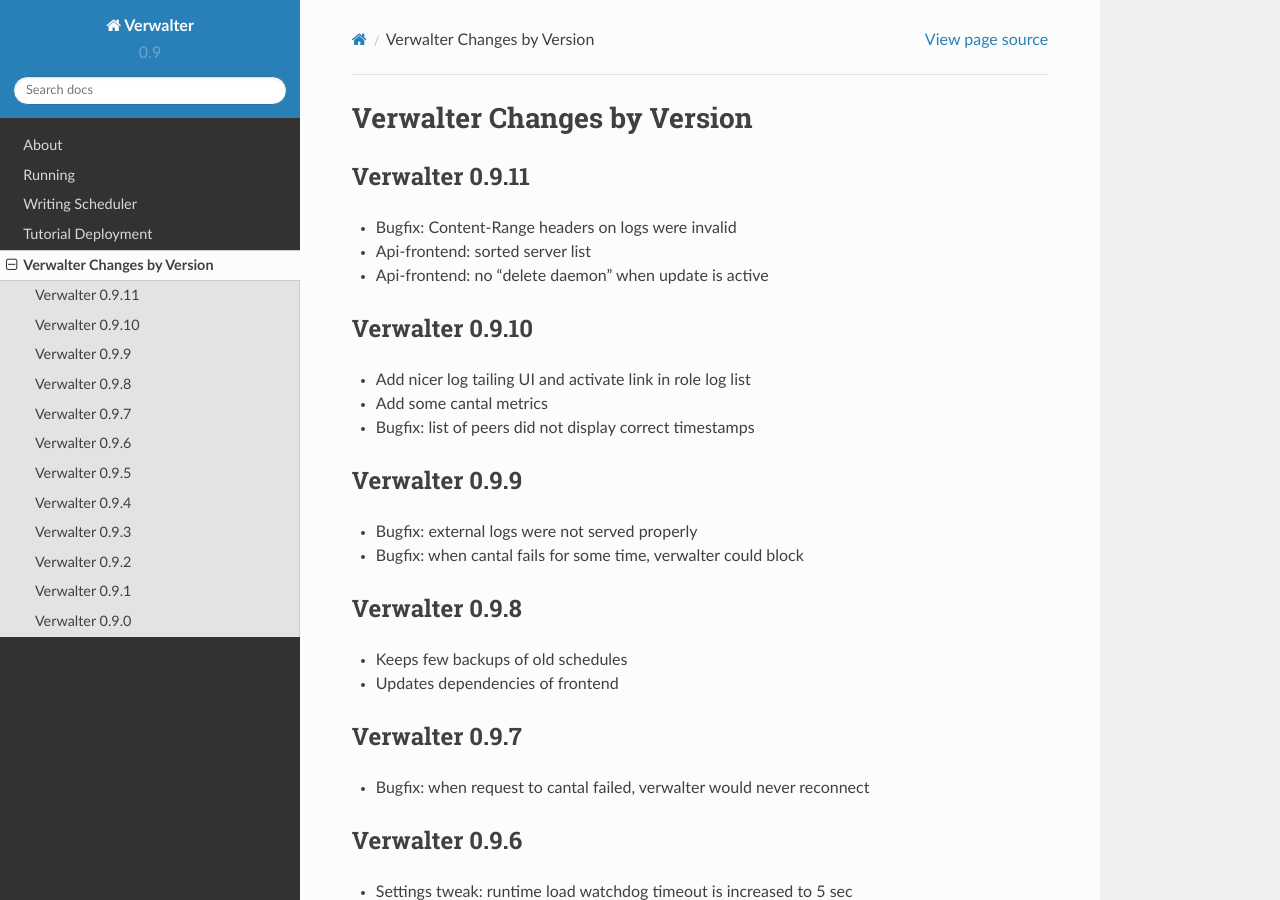
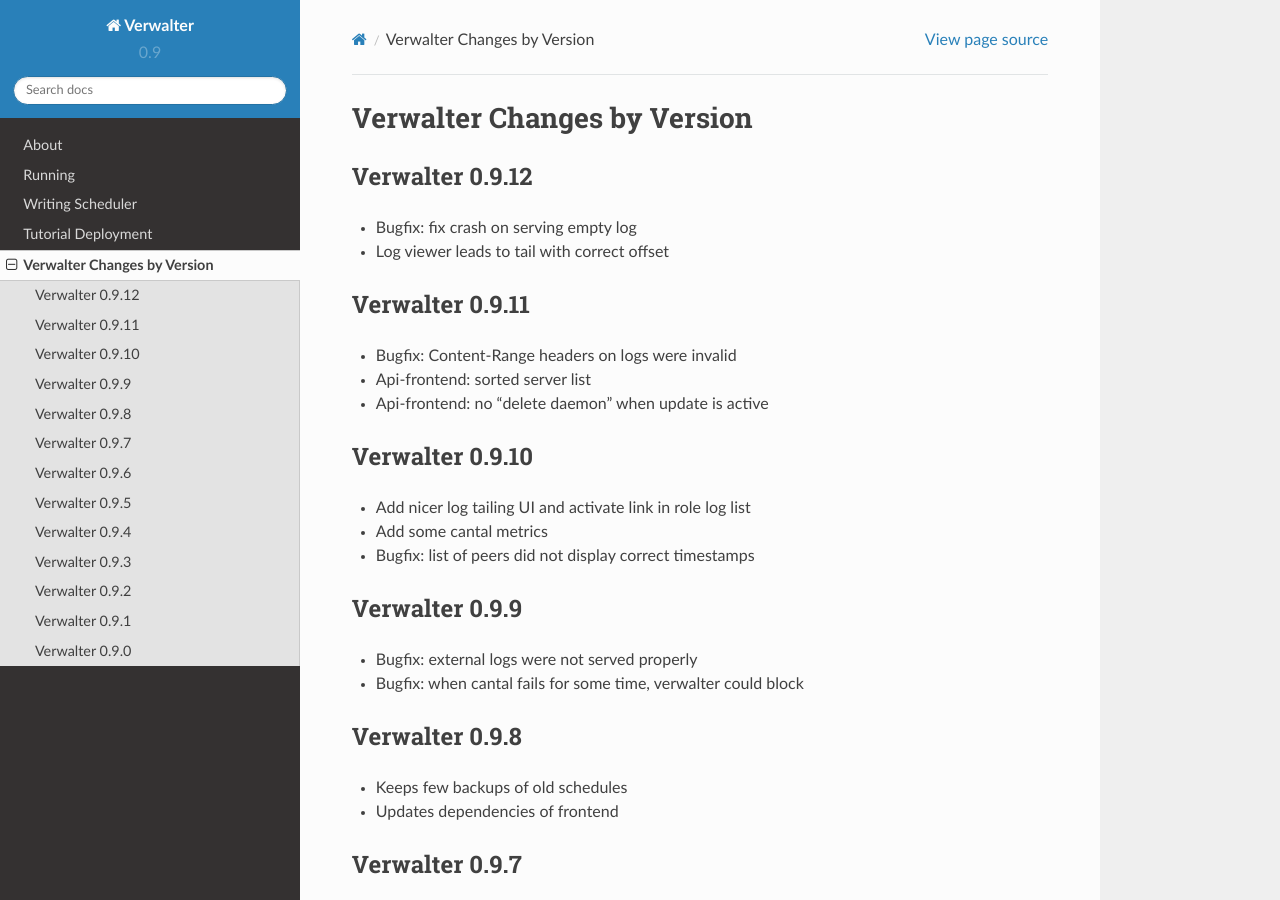
Before and after one commit to tailhook/verwalter, a Sphinx documentation site: the page built from doc/changelog.rst, in a window 1280 px wide and 900 px high. Built offline with Sphinx 7.4.7 and the Read the Docs theme 2.0.0, drawn with Linux system fonts in a browser that asks for light colours.

Commit message:
Update changelog

```diff
--- a/doc/changelog.rst
+++ b/doc/changelog.rst
@@ -1,5 +1,14 @@
 Verwalter Changes by Version
 ============================
+
+
+.. _changelog-0.9.12:
+
+Verwalter 0.9.12
+----------------
+
+* Bugfix: fix crash on serving empty log
+* Log viewer leads to tail with correct offset
 
 
 .. _changelog-0.9.11:
```
